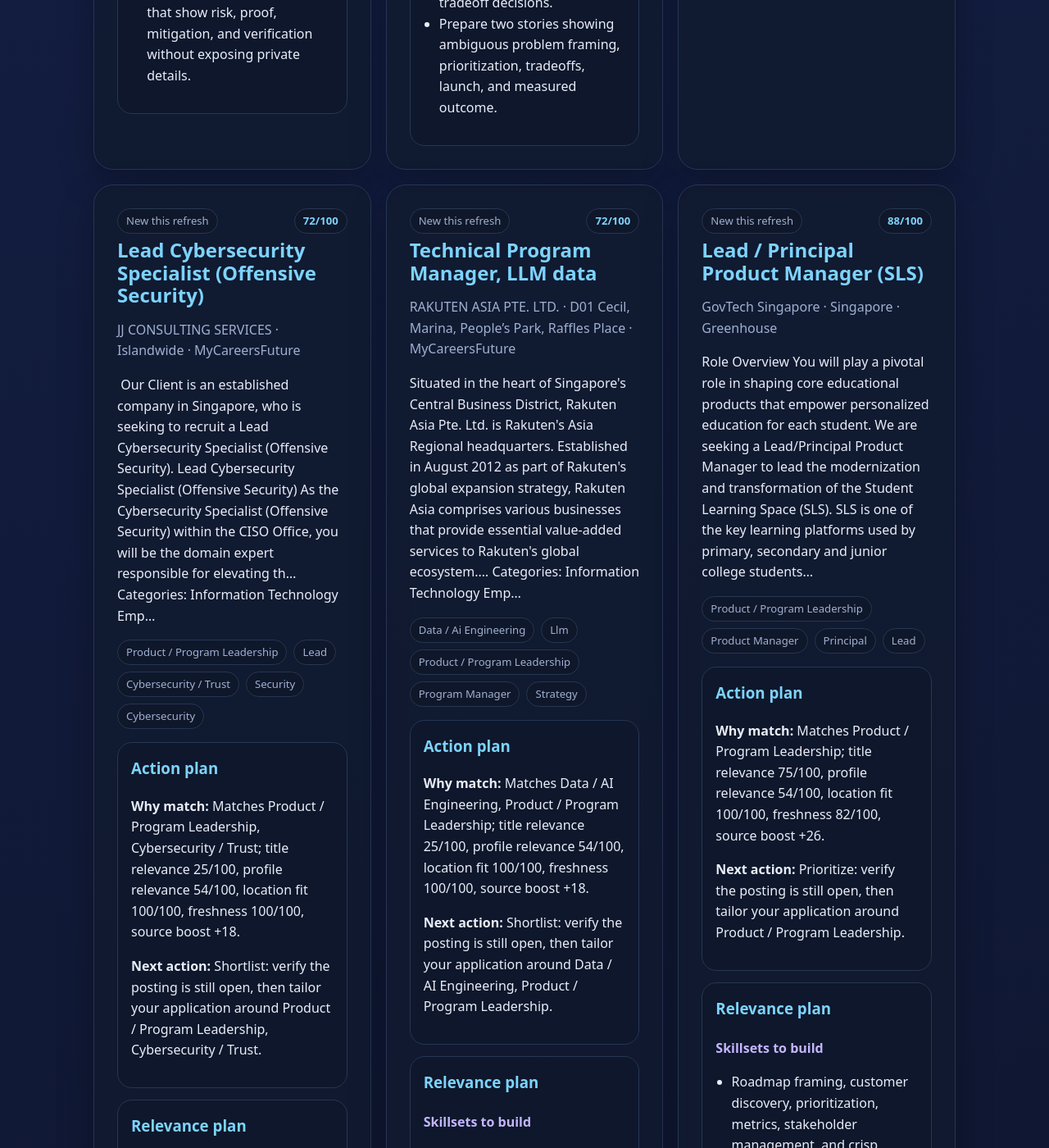
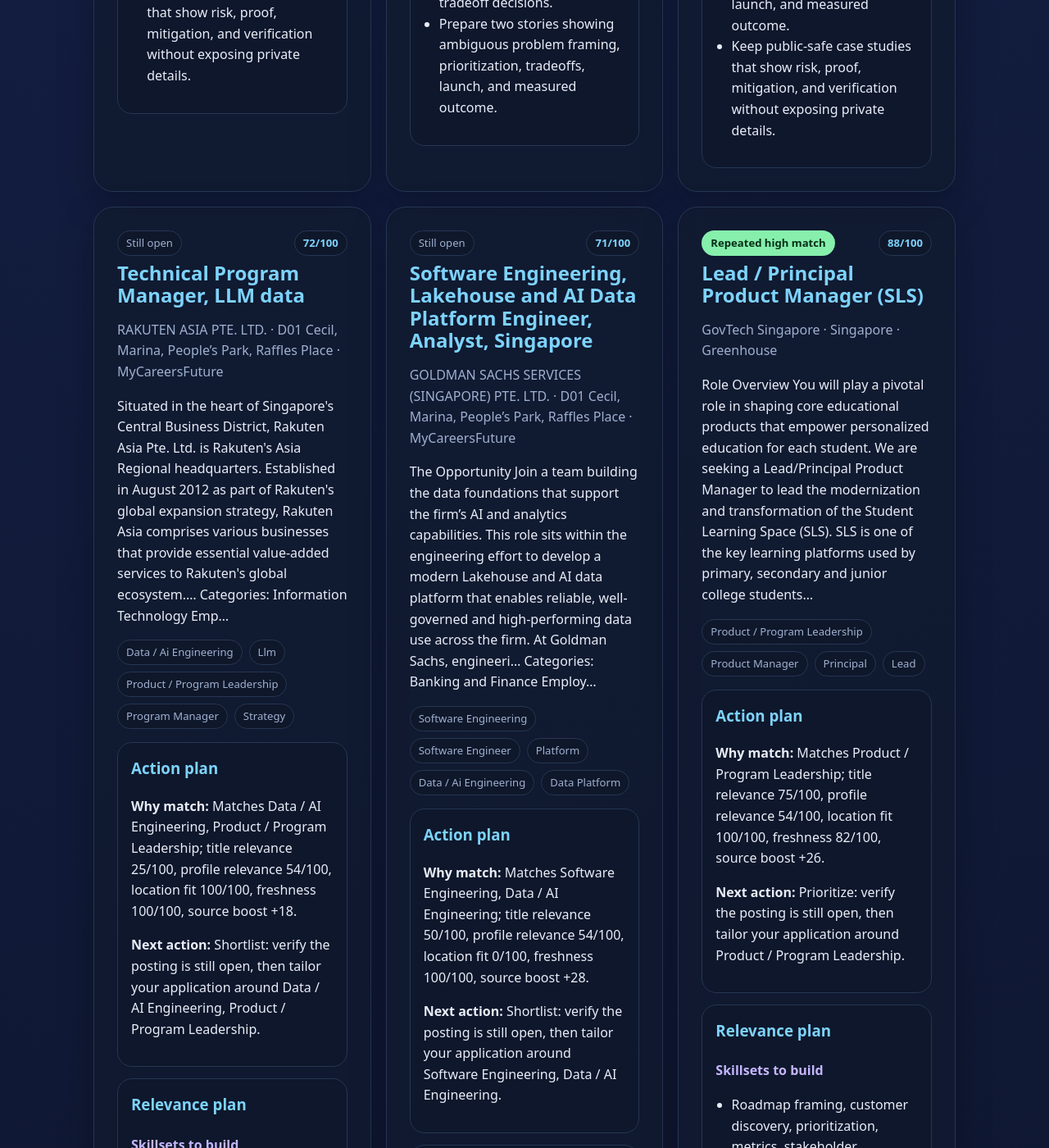
Before and after one commit to Hinotoi-agent/opportunity-radar, a Jekyll site: the page built from opportunities.md, in a window 1280 px wide and 1400 px high, scrolled down 2487 px. Shown: the whole window at 82% size. Built offline with Jekyll 4.4.1, drawn with Linux system fonts in a browser that asks for light colours; some of the changed text lies outside the part shown.

Commit message:
Refresh opportunity radar data

```diff
--- a/_data/opportunities.json
+++ b/_data/opportunities.json
@@ -1,6 +1,6 @@
 {
   "title": "Merlion Radar",
-  "updated_at": "2026-05-17T08:07:36Z",
+  "updated_at": "2026-05-18T06:34:52Z",
   "search_focus": "Singapore-first public opportunity radar for software engineering, data/AI, product, security, research, leadership, and adjacent roles across Singapore/APAC.",
   "sources": [
     "Greenhouse/GitLab",
@@ -38,134 +38,134 @@
     {
       "source": "Greenhouse/Stripe",
       "status": "ok",
-      "count": 25,
-      "seconds": 0.86
+      "count": 24,
+      "seconds": 0.67
     },
     {
       "source": "Greenhouse/Cloudflare",
       "status": "ok",
       "count": 0,
-      "seconds": 0.36
+      "seconds": 0.38
     },
     {
       "source": "Greenhouse/GovTech Singapore",
       "status": "ok",
       "count": 184,
-      "seconds": 1.04
+      "seconds": 0.5
     },
     {
       "source": "Greenhouse/OKX",
       "status": "ok",
-      "count": 113,
-      "seconds": 0.46
+      "count": 114,
+      "seconds": 0.54
     },
     {
       "source": "Greenhouse/Databricks",
       "status": "ok",
       "count": 19,
-      "seconds": 1.29
+      "seconds": 1.06
     },
     {
       "source": "Greenhouse/Figma",
       "status": "ok",
       "count": 5,
-      "seconds": 0.56
+      "seconds": 0.31
     },
     {
       "source": "Greenhouse/Anthropic",
       "status": "ok",
       "count": 3,
-      "seconds": 0.93
+      "seconds": 0.74
     },
     {
       "source": "Lever/Mistral AI",
       "status": "ok",
       "count": 10,
-      "seconds": 6.02
+      "seconds": 3.59
     },
     {
       "source": "Ashby/OpenAI",
       "status": "ok",
       "count": 21,
-      "seconds": 20.53
+      "seconds": 2.64
     },
     {
       "source": "Ashby/Cursor",
       "status": "ok",
       "count": 3,
-      "seconds": 0.05
+      "seconds": 0.98
     },
     {
       "source": "Ashby/Modal",
       "status": "ok",
       "count": 0,
-      "seconds": 0.06
+      "seconds": 0.11
     },
     {
       "source": "Ashby/Airwallex",
       "status": "ok",
-      "count": 216,
-      "seconds": 0.61
+      "count": 214,
+      "seconds": 5.1
     },
     {
       "source": "MyCareersFuture/software engineer",
       "status": "ok",
-      "count": 8,
-      "seconds": 0.12
+      "count": 10,
+      "seconds": 1.73
     },
     {
       "source": "MyCareersFuture/data engineer",
       "status": "ok",
       "count": 8,
-      "seconds": 0.1
+      "seconds": 1.6
     },
     {
       "source": "MyCareersFuture/machine learning engineer",
       "status": "ok",
       "count": 13,
-      "seconds": 0.11
+      "seconds": 1.71
     },
     {
       "source": "MyCareersFuture/ai engineer",
       "status": "ok",
       "count": 10,
-      "seconds": 0.1
+      "seconds": 1.64
     },
     {
       "source": "MyCareersFuture/cybersecurity engineer",
       "status": "ok",
       "count": 3,
-      "seconds": 0.09
+      "seconds": 8.26
     },
     {
       "source": "MyCareersFuture/application security",
       "status": "ok",
-      "count": 15,
-      "seconds": 0.12
+      "count": 16,
+      "seconds": 9.58
     },
     {
       "source": "MyCareersFuture/product manager",
       "status": "ok",
       "count": 8,
-      "seconds": 0.12
+      "seconds": 1.65
     },
     {
       "source": "MyCareersFuture/technical program manager",
       "status": "ok",
-      "count": 17,
-      "seconds": 0.09
+      "count": 18,
+      "seconds": 10.81
     },
     {
       "source": "MyCareersFuture/ux designer",
       "status": "ok",
-      "count": 4,
-      "seconds": 0.11
+      "count": 5,
+      "seconds": 1.51
     },
     {
       "source": "MyCareersFuture/platform engineer",
       "status": "ok",
       "count": 11,
-      "seconds": 0.12
+      "seconds": 8.32
     },
     {
       "source": "Custom/Custom Singapore/APAC feed",
@@ -175,7 +175,7 @@
     }
   ],
   "stats": {
-    "candidates_scored": 655,
+    "candidates_scored": 656,
     "published_count": 18,
     "alert_count": 6
   },
@@ -209,10 +209,10 @@
       "learning_gaps": [
         "Prepare two stories showing ambiguous problem framing, prioritization, tradeoffs, launch, and measured outcome."
       ],
-      "status_badge": "New this refresh",
+      "status_badge": "Repeated high match",
       "first_seen": "2026-05-17",
-      "last_seen": "2026-05-17",
-      "status": "New"
+      "last_seen": "2026-05-18",
+      "status": "Still open"
     },
     {
       "title": "Principal / Lead Product Manager, TradeNet, DEP",
@@ -243,10 +243,10 @@
       "learning_gaps": [
         "Prepare two stories showing ambiguous problem framing, prioritization, tradeoffs, launch, and measured outcome."
       ],
-      "status_badge": "New this refresh",
+      "status_badge": "Repeated high match",
       "first_seen": "2026-05-17",
-      "last_seen": "2026-05-17",
-      "status": "New"
+      "last_seen": "2026-05-18",
+      "status": "Still open"
     },
     {
       "title": "Principal / Lead UX Designer (GeBIZ X)",
@@ -282,10 +282,10 @@
         "Prepare two stories showing ambiguous problem framing, prioritization, tradeoffs, launch, and measured outcome.",
         "Prepare case studies that connect user evidence to product decisions and measurable outcomes."
       ],
-      "status_badge": "New this refresh",
+      "status_badge": "Repeated high match",
       "first_seen": "2026-05-17",
-      "last_seen": "2026-05-17",
-      "status": "New"
+      "last_seen": "2026-05-18",
+      "status": "Still open"
     },
     {
       "title": "Principal Product Manager",
@@ -316,10 +316,10 @@
       "learning_gaps": [
         "Prepare two stories showing ambiguous problem framing, prioritization, tradeoffs, launch, and measured outcome."
       ],
-      "status_badge": "New this refresh",
+      "status_badge": "Repeated high match",
       "first_seen": "2026-05-17",
-      "last_seen": "2026-05-17",
-      "status": "New"
+      "last_seen": "2026-05-18",
+      "status": "Still open"
     },
     {
       "title": "Lead Product Manager",
@@ -349,10 +349,10 @@
       "learning_gaps": [
         "Prepare two stories showing ambiguous problem framing, prioritization, tradeoffs, launch, and measured outcome."
       ],
-      "status_badge": "New this refresh",
+      "status_badge": "Repeated high match",
       "first_seen": "2026-05-17",
-      "last_seen": "2026-05-17",
-      "status": "New"
+      "last_seen": "2026-05-18",
+      "status": "Still open"
     },
     {
       "title": "Senior / Product Manager (SC)",
@@ -383,10 +383,10 @@
       "learning_gaps": [
         "Prepare two stories showing ambiguous problem framing, prioritization, tradeoffs, launch, and measured outcome."
       ],
-      "status_badge": "New this refresh",
+      "status_badge": "Repeated high match",
       "first_seen": "2026-05-17",
-      "last_seen": "2026-05-17",
-      "status": "New"
+      "last_seen": "2026-05-18",
+      "status": "Still open"
     }
   ],
   "jobs": [
@@ -423,10 +423,10 @@
         "Show one shipped project with tests, observability, deployment notes, and clear tradeoff decisions.",
         "Keep public-safe case studies that show risk, proof, mitigation, and verification without exposing private details."
       ],
-      "status_badge": "New this refresh",
+      "status_badge": "Still open",
       "first_seen": "2026-05-17",
-      "last_seen": "2026-05-17",
-      "status": "New"
+      "last_seen": "2026-05-18",
+      "status": "Still open"
     },
     {
       "title": "Computer Software Engineer (Senior Level)",
@@ -461,44 +461,10 @@
         "Show one shipped project with tests, observability, deployment notes, and clear tradeoff decisions.",
         "Prepare two stories showing ambiguous problem framing, prioritization, tradeoffs, launch, and measured outcome."
       ],
-      "status_badge": "New this refresh",
+      "status_badge": "Still open",
       "first_seen": "2026-05-17",
-      "last_seen": "2026-05-17",
-      "status": "New"
-    },
-    {
-      "title": "Backend Platform Engineer",
-      "company": "FIREROCK CAPITAL PTE. LTD.",
-      "location": "D02 Anson, Tanjong Pagar",
-      "url": "https://www.mycareersfuture.gov.sg/job/information-technology/backend-platform-engineer-firerock-capital-8c4900c655172def98f32c274a508924",
-      "source": "MyCareersFuture",
-      "published_at": "2026-05-10",
-      "summary": "About the Role We’re looking for a skilled Backend Software Engineer to join our team in Singapore. In this role, you will primarily build and maintain platform services that power client integrations , including those used by our Unity SDK, while also supporting game-related backend systems. You will design scalable… Categories: Information Technology Empl…",
-      "tags": [
-        "Software Engineering",
-        "Software Engineer",
-        "Backend",
-        "Platform"
-      ],
-      "score": 72,
-      "matched_profiles": [
-        "Software Engineering"
-      ],
-      "why_match": "Matches Software Engineering; title relevance 25/100, profile relevance 54/100, location fit 100/100, freshness 100/100, source boost +18.",
-      "next_action": "Shortlist: verify the posting is still open, then tailor your application around Software Engineering.",
-      "skillsets_to_build": [
-        "System design, production debugging, API design, automated testing, and maintainable service ownership."
-      ],
-      "certifications_to_consider": [
-        "Cloud practitioner or associate developer certification only if the target role is cloud-heavy; otherwise prioritize a production-quality portfolio project."
-      ],
-      "learning_gaps": [
-        "Show one shipped project with tests, observability, deployment notes, and clear tradeoff decisions."
-      ],
-      "status_badge": "New this refresh",
-      "first_seen": "2026-05-17",
-      "last_seen": "2026-05-17",
-      "status": "New"
+      "last_seen": "2026-05-18",
+      "status": "Still open"
     },
     {
       "title": "Lead Cybersecurity Specialist (Offensive Security)",
@@ -534,10 +500,10 @@
         "Prepare two stories showing ambiguous problem framing, prioritization, tradeoffs, launch, and measured outcome.",
         "Keep public-safe case studies that show risk, proof, mitigation, and verification without exposing private details."
       ],
-      "status_badge": "New this refresh",
+      "status_badge": "Still open",
       "first_seen": "2026-05-17",
-      "last_seen": "2026-05-17",
-      "status": "New"
+      "last_seen": "2026-05-18",
+      "status": "Still open"
     },
     {
       "title": "Technical Program Manager, LLM data",
@@ -573,10 +539,49 @@
         "Publish an end-to-end data or ML project with ingestion, evaluation, deployment, and monitoring evidence.",
         "Prepare two stories showing ambiguous problem framing, prioritization, tradeoffs, launch, and measured outcome."
       ],
-      "status_badge": "New this refresh",
+      "status_badge": "Still open",
       "first_seen": "2026-05-17",
-      "last_seen": "2026-05-17",
-      "status": "New"
+      "last_seen": "2026-05-18",
+      "status": "Still open"
+    },
+    {
+      "title": "Software Engineering, Lakehouse and AI Data Platform Engineer, Analyst, Singapore",
+      "company": "GOLDMAN SACHS SERVICES (SINGAPORE) PTE. LTD.",
+      "location": "D01 Cecil, Marina, People’s Park, Raffles Place",
+      "url": "https://www.mycareersfuture.gov.sg/job/banking-finance/software-engineering-lakehouse-ai-data-platform-engineer-analyst-singapore-goldman-sachs-services-b53cc7ed99ddaa317cfc3993bd993ad2",
+      "source": "MyCareersFuture",
+      "published_at": "2026-05-14",
+      "summary": "The Opportunity Join a team building the data foundations that support the firm’s AI and analytics capabilities. This role sits within the engineering effort to develop a modern Lakehouse and AI data platform that enables reliable, well-governed and high-performing data use across the firm. At Goldman Sachs, engineeri… Categories: Banking and Finance Employ…",
+      "tags": [
+        "Software Engineering",
+        "Software Engineer",
+        "Platform",
+        "Data / Ai Engineering",
+        "Data Platform"
+      ],
+      "score": 71,
+      "matched_profiles": [
+        "Software Engineering",
+        "Data / AI Engineering"
+      ],
+      "why_match": "Matches Software Engineering, Data / AI Engineering; title relevance 50/100, profile relevance 54/100, location fit 0/100, freshness 100/100, source boost +28.",
+      "next_action": "Shortlist: verify the posting is still open, then tailor your application around Software Engineering, Data / AI Engineering.",
+      "skillsets_to_build": [
+        "System design, production debugging, API design, automated testing, and maintainable service ownership.",
+        "Data pipelines, model evaluation, feature stores or embeddings, deployment, monitoring, and cost/performance tradeoffs."
+      ],
+      "certifications_to_consider": [
+        "Cloud practitioner or associate developer certification only if the target role is cloud-heavy; otherwise prioritize a production-quality portfolio project.",
+        "Cloud data/ML engineer certification aligned to the employer stack, or a hands-on MLOps specialization."
+      ],
+      "learning_gaps": [
+        "Show one shipped project with tests, observability, deployment notes, and clear tradeoff decisions.",
+        "Publish an end-to-end data or ML project with ingestion, evaluation, deployment, and monitoring evidence."
+      ],
+      "status_badge": "Still open",
+      "first_seen": "2026-05-17",
+      "last_seen": "2026-05-18",
+      "status": "Still open"
     },
     {
       "title": "Lead / Principal Product Manager (SLS)",
@@ -607,10 +612,10 @@
       "learning_gaps": [
         "Prepare two stories showing ambiguous problem framing, prioritization, tradeoffs, launch, and measured outcome."
       ],
-      "status_badge": "New this refresh",
+      "status_badge": "Repeated high match",
       "first_seen": "2026-05-17",
-      "last_seen": "2026-05-17",
-      "status": "New"
+      "last_seen": "2026-05-18",
+      "status": "Still open"
     },
     {
       "title": "Principal / Lead Product Manager, TradeNet, DEP",
@@ -641,10 +646,10 @@
       "learning_gaps": [
         "Prepare two stories showing ambiguous problem framing, prioritization, tradeoffs, launch, and measured outcome."
       ],
-      "status_badge": "New this refresh",
+      "status_badge": "Repeated high match",
       "first_seen": "2026-05-17",
-      "last_seen": "2026-05-17",
-      "status": "New"
+      "last_seen": "2026-05-18",
+      "status": "Still open"
     },
     {
       "title": "Senior Software Engineer, Frontend - Identity & User Security",
@@ -681,10 +686,10 @@
         "Show one shipped project with tests, observability, deployment notes, and clear tradeoff decisions.",
         "Keep public-safe case studies that show risk, proof, mitigation, and verification without exposing private details."
       ],
-      "status_badge": "New this refresh",
+      "status_badge": "Still open",
       "first_seen": "2026-05-17",
-      "last_seen": "2026-05-17",
-      "status": "New"
+      "last_seen": "2026-05-18",
+      "status": "Still open"
     },
     {
       "title": "Engineering Lead/Manager, Risk",
@@ -725,10 +730,10 @@
         "Prepare two stories showing ambiguous problem framing, prioritization, tradeoffs, launch, and measured outcome.",
         "Keep public-safe case studies that show risk, proof, mitigation, and verification without exposing private details."
       ],
-      "status_badge": "New this refresh",
+      "status_badge": "Still open",
       "first_seen": "2026-05-17",
-      "last_seen": "2026-05-17",
-      "status": "New"
+      "last_seen": "2026-05-18",
+      "status": "Still open"
     },
     {
       "title": "Senior Product Manager - Risk Platform",
@@ -769,10 +774,10 @@
         "Prepare two stories showing ambiguous problem framing, prioritization, tradeoffs, launch, and measured outcome.",
         "Keep public-safe case studies that show risk, proof, mitigation, and verification without exposing private details."
       ],
-      "status_badge": "New this refresh",
+      "status_badge": "Still open",
       "first_seen": "2026-05-17",
-      "last_seen": "2026-05-17",
-      "status": "New"
+      "last_seen": "2026-05-18",
+      "status": "Still open"
     },
     {
       "title": "Principal / Lead UX Designer (GeBIZ X)",
@@ -808,10 +813,10 @@
         "Prepare two stories showing ambiguous problem framing, prioritization, tradeoffs, launch, and measured outcome.",
         "Prepare case studies that connect user evidence to product decisions and measurable outcomes."
       ],
-      "status_badge": "New this refresh",
+      "status_badge": "Repeated high match",
       "first_seen": "2026-05-17",
-      "last_seen": "2026-05-17",
-      "status": "New"
+      "last_seen": "2026-05-18",
+      "status": "Still open"
     },
     {
       "title": "Principal Product Manager",
@@ -842,10 +847,10 @@
       "learning_gaps": [
         "Prepare two stories showing ambiguous problem framing, prioritization, tradeoffs, launch, and measured outcome."
       ],
-      "status_badge": "New this refresh",
+      "status_badge": "Repeated high match",
       "first_seen": "2026-05-17",
-      "last_seen": "2026-05-17",
-      "status": "New"
+      "last_seen": "2026-05-18",
+      "status": "Still open"
     },
     {
       "title": "Lead Product Manager",
@@ -875,10 +880,10 @@
       "learning_gaps": [
         "Prepare two stories showing ambiguous problem framing, prioritization, tradeoffs, launch, and measured outcome."
       ],
-      "status_badge": "New this refresh",
+      "status_badge": "Repeated high match",
       "first_seen": "2026-05-17",
-      "last_seen": "2026-05-17",
-      "status": "New"
+      "last_seen": "2026-05-18",
+      "status": "Still open"
     },
     {
       "title": "Senior / Product Manager (SC)",
@@ -909,10 +914,10 @@
       "learning_gaps": [
         "Prepare two stories showing ambiguous problem framing, prioritization, tradeoffs, launch, and measured outcome."
       ],
-      "status_badge": "New this refresh",
+      "status_badge": "Repeated high match",
       "first_seen": "2026-05-17",
-      "last_seen": "2026-05-17",
-      "status": "New"
+      "last_seen": "2026-05-18",
+      "status": "Still open"
     },
     {
       "title": "Senior / Product Manager, One Talent Management Platform (PSD)",
@@ -948,10 +953,10 @@
         "Show one shipped project with tests, observability, deployment notes, and clear tradeoff decisions.",
         "Prepare two stories showing ambiguous problem framing, prioritization, tradeoffs, launch, and measured outcome."
       ],
-      "status_badge": "New this refresh",
+      "status_badge": "Repeated high match",
       "first_seen": "2026-05-17",
-      "last_seen": "2026-05-17",
-      "status": "New"
+      "last_seen": "2026-05-18",
+      "status": "Still open"
     },
     {
       "title": "Lead / Product Manager (ACRA)",
@@ -981,10 +986,10 @@
       "learning_gaps": [
         "Prepare two stories showing ambiguous problem framing, prioritization, tradeoffs, launch, and measured outcome."
       ],
-      "status_badge": "New this refresh",
+      "status_badge": "Still open",
       "first_seen": "2026-05-17",
-      "last_seen": "2026-05-17",
-      "status": "New"
+      "last_seen": "2026-05-18",
+      "status": "Still open"
     },
     {
       "title": "Lead / Product Manager (PSD)",
@@ -1014,10 +1019,10 @@
       "learning_gaps": [
         "Prepare two stories showing ambiguous problem framing, prioritization, tradeoffs, launch, and measured outcome."
       ],
-      "status_badge": "New this refresh",
+      "status_badge": "Still open",
       "first_seen": "2026-05-17",
-      "last_seen": "2026-05-17",
-      "status": "New"
+      "last_seen": "2026-05-18",
+      "status": "Still open"
     },
     {
       "title": "Lead / Senior Localization Product Manager, AI Programme",
@@ -1047,10 +1052,10 @@
       "learning_gaps": [
         "Prepare two stories showing ambiguous problem framing, prioritization, tradeoffs, launch, and measured outcome."
       ],
-      "status_badge": "New this refresh",
+      "status_badge": "Still open",
       "first_seen": "2026-05-17",
-      "last_seen": "2026-05-17",
-      "status": "New"
+      "last_seen": "2026-05-18",
+      "status": "Still open"
     }
   ]
 }
```
Also changed, not shown: _data/opportunities_history.json.
